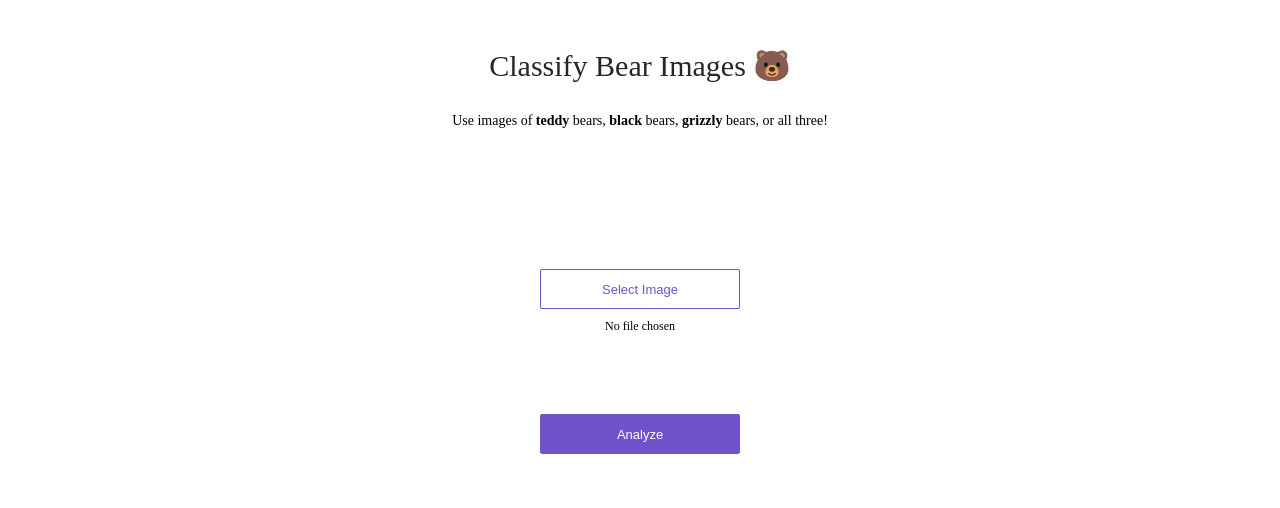
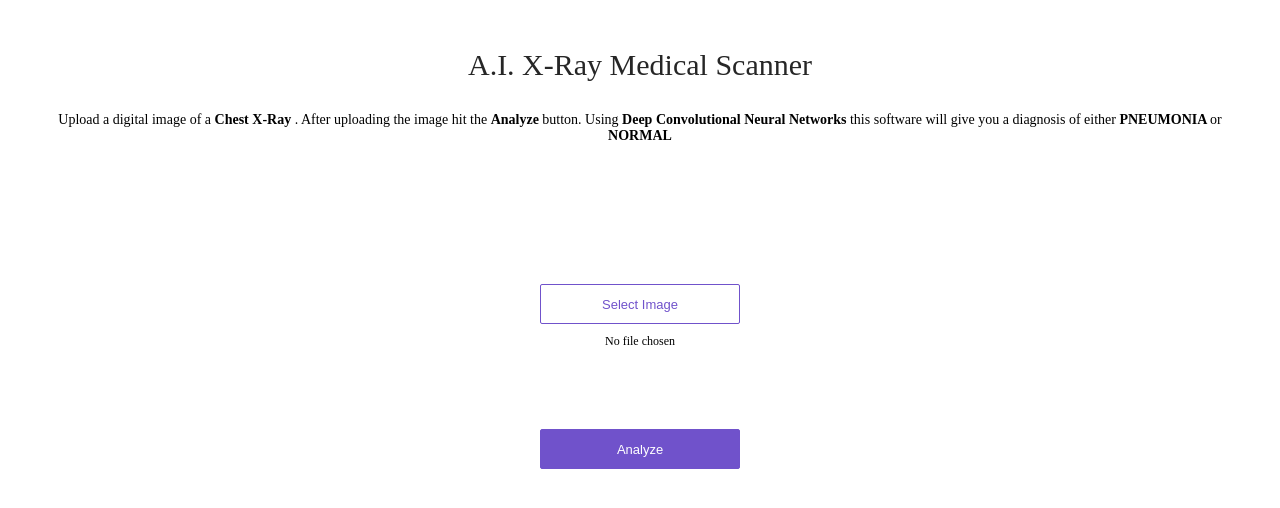
Before and after one commit to VictorCabrejos/render_ai_med_scanner, a plain HTML site: page app/view/index.html in a window 1280 px wide. Drawn offline with Linux system fonts and the light colour scheme.

Commit message:
Update index.html

```diff
--- a/app/view/index.html
+++ b/app/view/index.html
@@ -7,10 +7,9 @@
 <body>
 <div>
   <div class='center'>
-    <div class='title'>Classify Bear Images 🐻</div>
+    <div class='title'>A.I. X-Ray Medical Scanner</div>
     <p>
-      Use images of <strong>teddy</strong> bears, <strong>black</strong> bears, <strong>grizzly</strong> bears, or
-      all three!
+      Upload a digital image of a <strong>Chest X-Ray </strong>. After uploading the image hit the <strong> Analyze </strong> button. Using <strong>Deep Convolutional Neural Networks </strong> this software will give you a diagnosis of either <strong> PNEUMONIA </strong> or <strong> NORMAL </strong>
     </p>
     <div class='content'>
       <div class='no-display'>
```
